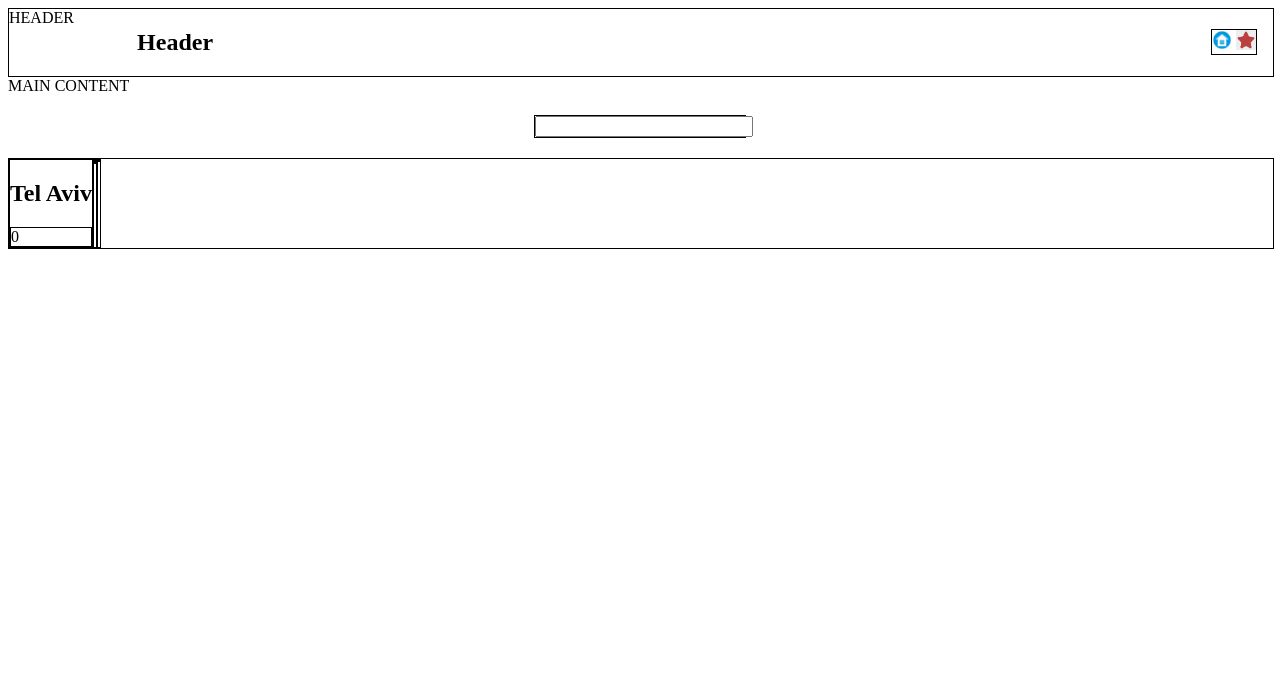
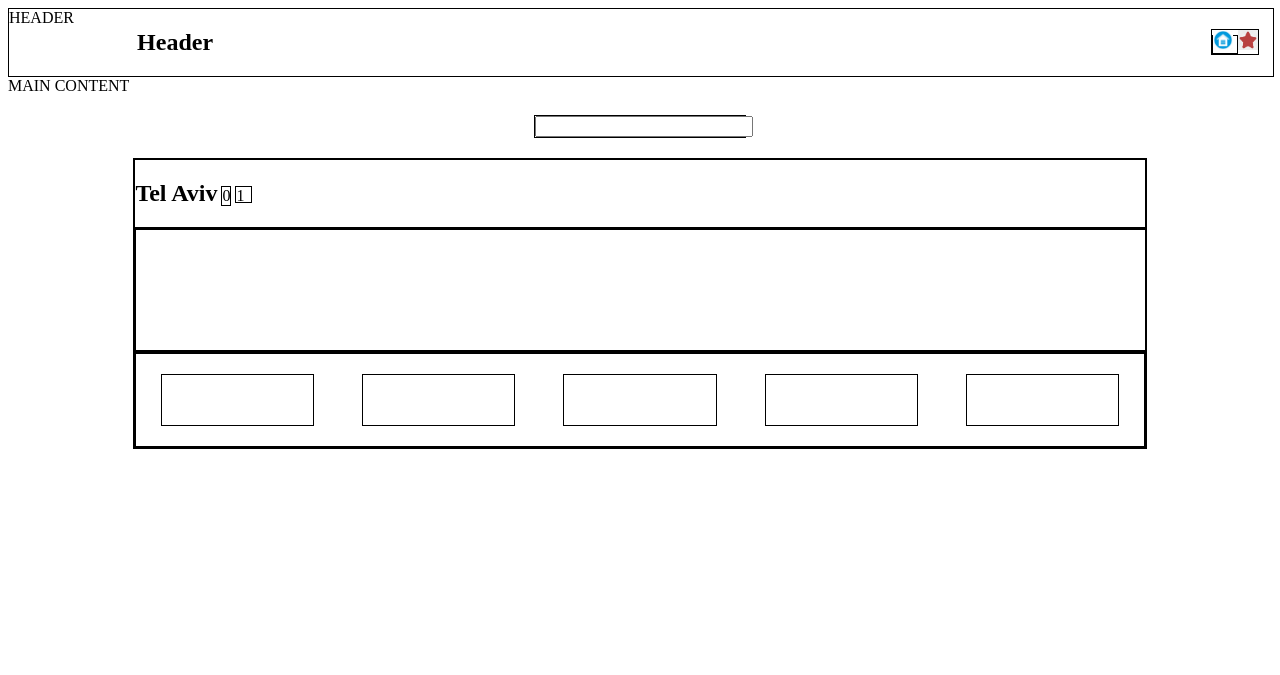
Before and after one commit to mahosh/WeatherReport-Maor-Berkover, a plain HTML site: page index.html in a window 1280 px wide. Shown: the top 675 px of the page. Drawn offline with Linux system fonts and the light colour scheme.

Commit message:
Some stuff placing

```diff
--- a/index.html
+++ b/index.html
@@ -28,18 +28,18 @@
                 <div id="row1" class="weatherRow">
                     <h2 id="cityName">Tel Aviv</h2>
                     <div id="addToFavorites">0</div>
+                    <div id="fehrenheitCelcius">1</div>
                 </div>
                 <div id="row2" class="weatherRow">
-                    <div id="fehrenheitCelcius"></div>
                     <div id="dayReport"></div>
                 </div>
                 <div id="row3" class="weatherRow">
                     <div id="weekReport">
-                        <span id="day1" class="day"></span>
-                        <span id="day2" class="day"></span>
-                        <span id="day3" class="day"></span>
-                        <span id="day4" class="day"></span>
-                        <span id="day5" class="day"></span>
+                        <div id="day1" class="day active"></div>
+                        <div id="day2" class="day"></div>
+                        <div id="day3" class="day"></div>
+                        <div id="day4" class="day"></div>
+                        <div id="day5" class="day"></div>
                     </div>
                 </div>
 
--- a/style.css
+++ b/style.css
@@ -43,7 +43,7 @@
   .col-lg-12 {width: 100%;}
   #footer {height: 120px;}
 }
-div, footer, nav{
+div, footer, nav, span{
     border: 1px solid black;
 }
 #searchBar {
@@ -72,5 +72,28 @@ h1 {
     display: inline-block;
 }
 #weatherReport {
+    width: 80%;
+    margin: 0 auto;
+}
+#dayReport {
+    width: 100%;
+    height: 120px;
+}
+#weekReport {
     display: flex;
+    margin: 5 auto;
+    justify-content: center;
 }
+.day {
+    margin: 20px auto;
+    width: 15%;
+    min-height: 50px;
+    display: inline-block;
+}
+#fehrenheitCelcius {
+    width: 15px;
+    height: 15px;
+}
+#row1 *{
+display: inline-block;
+}
```
